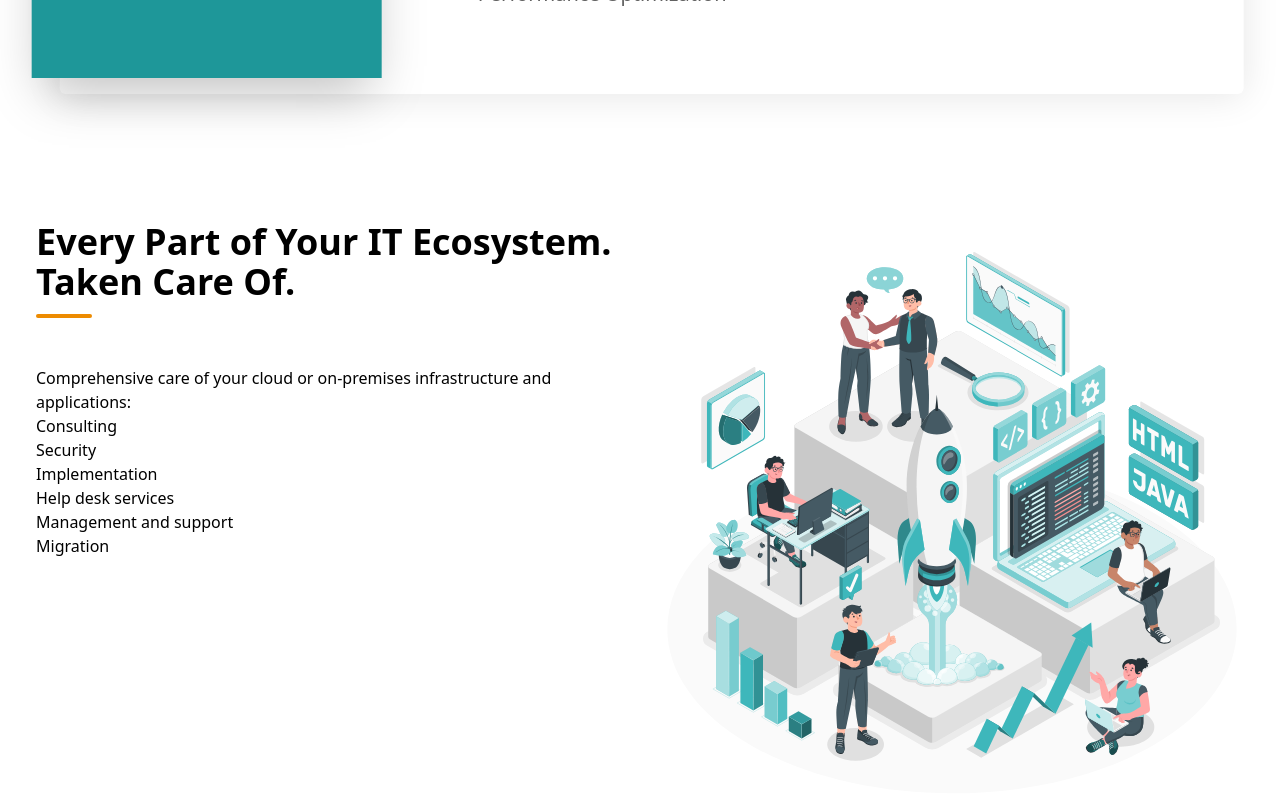
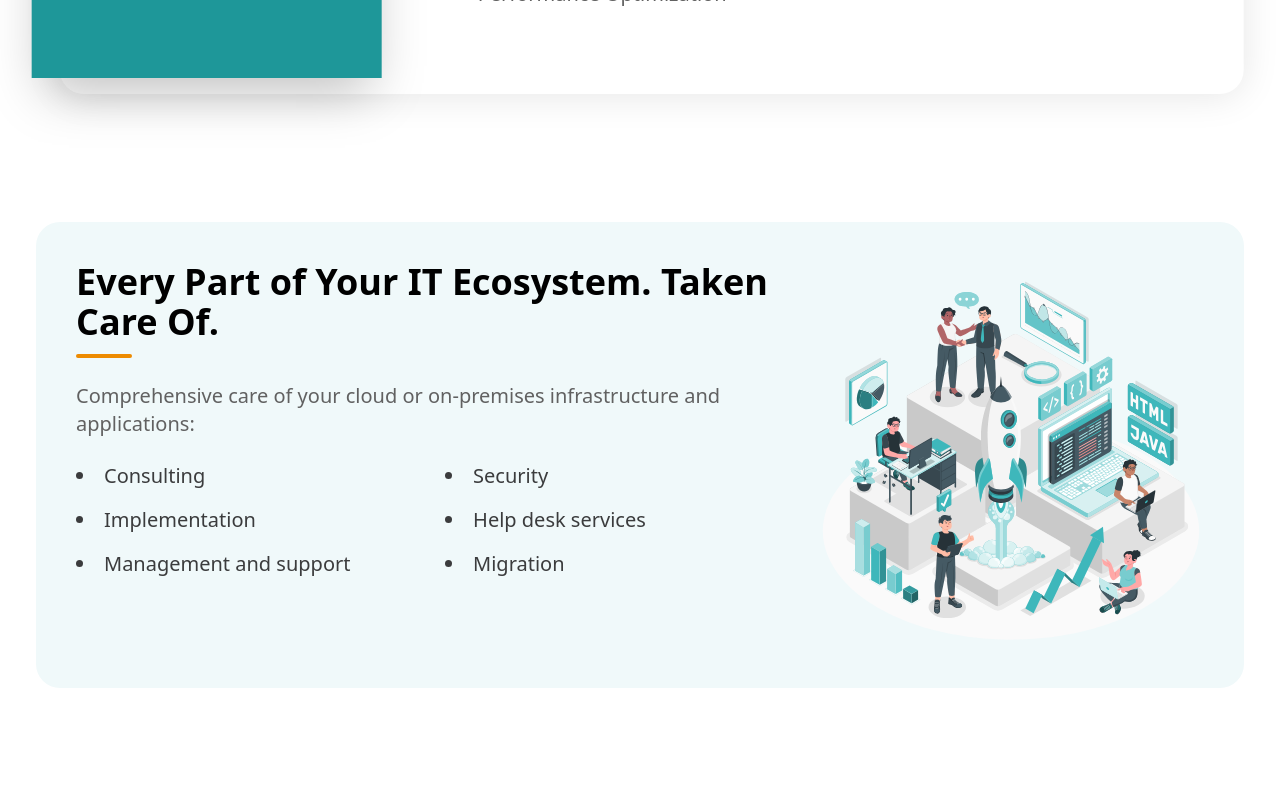
Before and after one commit to Malik-Haziq/CWN-Tech, a React (Vite) app: page / in a window 1280 px wide. Shown: the part 1733-2533 px from the top of the page. After the commit the page ends 2485 px from the top, so only its background shows below. Built offline with nearby package versions, Linux system fonts and the light colour scheme; a web font is replaced by a local one.

Commit message:
ecosystem finaled

```diff
--- a/src/css/index.css
+++ b/src/css/index.css
@@ -2,7 +2,7 @@
 @tailwind components;
 @tailwind utilities;
 
-@layer utilities{
+@layer components{
   .orange-line::after{
     content: '';
     @apply block w-14 h-1 absolute -bottom-4 bg-tertiary rounded-lg;
@@ -18,8 +18,21 @@
 }
 
 .section{
-  padding: 0 128px;
+  padding: 0 264px;
 }
+
+@media (max-width: 1660px) {
+  .section{
+    padding: 0 184px;
+  }
+}
+
+@media (max-width: 1500px) {
+  .section{
+    padding: 0 128px;
+  }
+}
+
 
 @media (max-width: 1440px) {
   .section{
--- a/src/pages/home/Home.jsx
+++ b/src/pages/home/Home.jsx
@@ -89,11 +89,12 @@ export function Home() {
       </section>
 
       {/* ////////////////////////  Ecosystem */}
-      <section className="section mb-16 flex gap-10">
-        <div className='basis-1/2'>
-          <h2 className="h2">Every Part of Your IT Ecosystem. Taken Care Of.</h2>
-          <p>Comprehensive care of your cloud or on-premises infrastructure and applications:</p>
-          <ul>
+      <section className="section mb-16">
+        <div className='flex flex-col xlg:flex-row gap-5 bg-main-mint px-5 py-8 sm:p-10 rounded-3xl'>
+        <div className='xlg:basis-auto'>
+          <h2 className="h2 mb-6 lg:mb-10">Every Part of Your IT Ecosystem. Taken Care Of.</h2>
+          <p className='text-sub-para text-lg sm:text-xl mb-6'>Comprehensive care of your cloud or on-premises infrastructure and applications:</p>
+          <ul className='text-para text-base lg:text-xl list-inside list-disc grid grid-cols-1 sm:grid-cols-2 gap-4'>
             <li>Consulting</li>
             <li>Security</li>
             <li>Implementation</li>
@@ -102,7 +103,8 @@ export function Home() {
             <li>Migration</li>
           </ul>
         </div>
-          <img src={eco} alt="technology ecosystem" className='basis-1/2 w-12'/>
+          <img src={eco} alt="technology ecosystem" className='mx-auto w-[450px] xlg:w-unset xlg:basis-2/5 '/>
+        </div>
       </section>
     </main>
   );
@@ -205,7 +207,7 @@ function ServicesSection() {
 
   return (
     <>
-      <div className="hidden lg:flex gap-6 xl:gap-10 pr-8 shadow-3xl relative translate-x-[2%] w-[98%] h-[570px] rounded-md">
+      <div className="hidden lg:flex gap-6 xl:gap-10 pr-8 shadow-3xl relative translate-x-[2%] w-[98%] h-[570px] rounded-3xl">
         <aside className="bg-main-shade min-w-fit py-6 shadow-2xl text-white font-medium text-xl flex flex-col justify-start items-start gap-4 -translate-y-4 -translate-x-7">
           {headingList.map((el, i) => {
             return (
--- a/tailwind.config.js
+++ b/tailwind.config.js
@@ -18,6 +18,7 @@ export default {
       'main': "#3EB7BB",
       'main-tint': "#66c9cc",
       'main-shade': "#1E9799",
+      'main-mint': "#f0f9fa",
       'main-dark': "#125F60",
       'secondary': "#FAFAFA",
       'tertiary': "#ED8B00",
```
Also changed, not shown: src/assets/images/ecosystem.svg.
